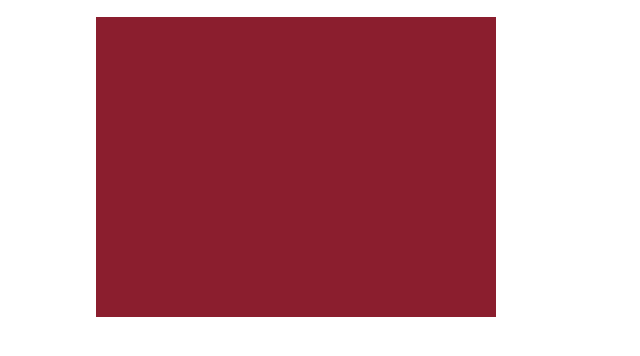
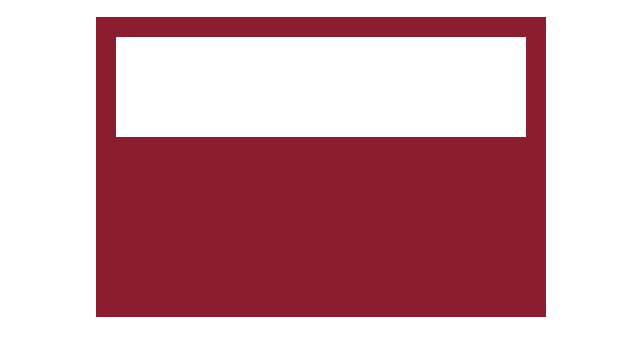
Before and after one commit to Angie-Condor/ReCaptcha, a plain HTML site: page index.html in a window 1280 px wide. Shown: the part 130-486 px from the top of the page, without its empty margins (372-1012 px from the left). Drawn offline with Linux system fonts and the light colour scheme.

Commit message:
creando divs

```diff
--- a/css/style.css
+++ b/css/style.css
@@ -13,7 +13,16 @@ h2{
   top: 0;
   left: 460px;
   text-align: center;
-  width: 400px;
+  width: 450px;
   height: 300px;
   background-color: #8b1e2e;
 }
+
+.letras{
+  position: absolute;
+  top: 20px;
+  left: 20px;
+  width: 410px;
+  height: 100px;
+  background-color: white;
+}
```
